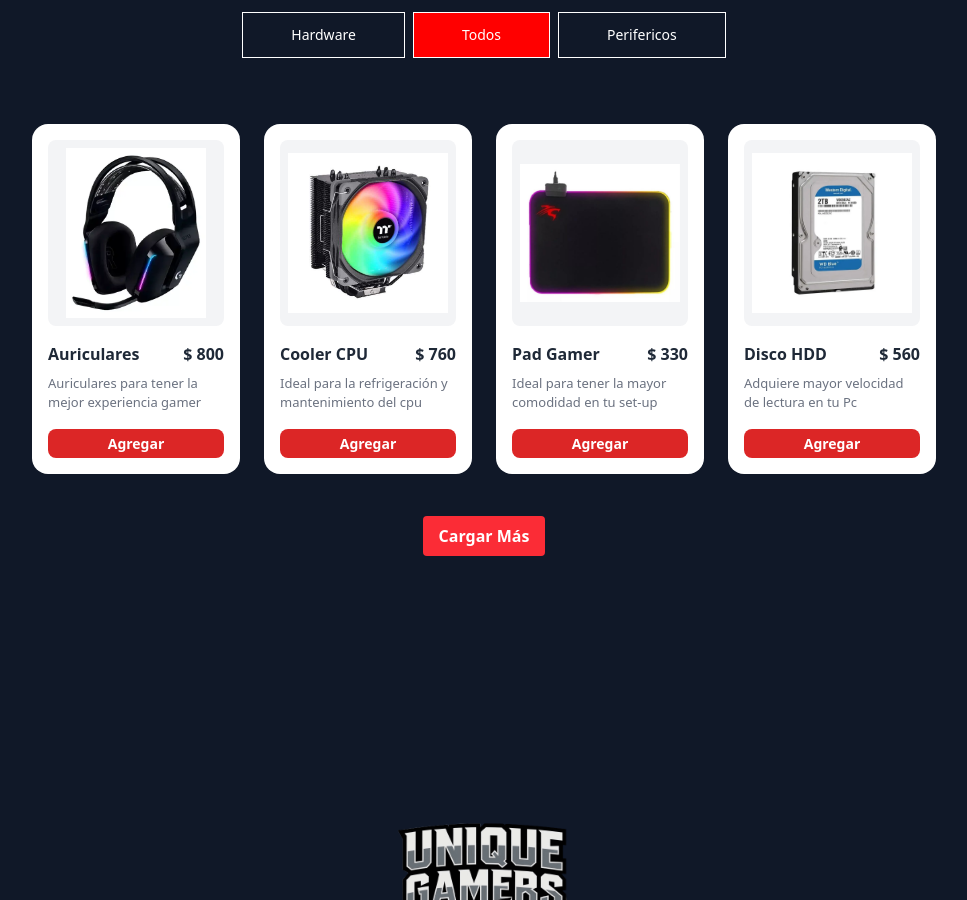
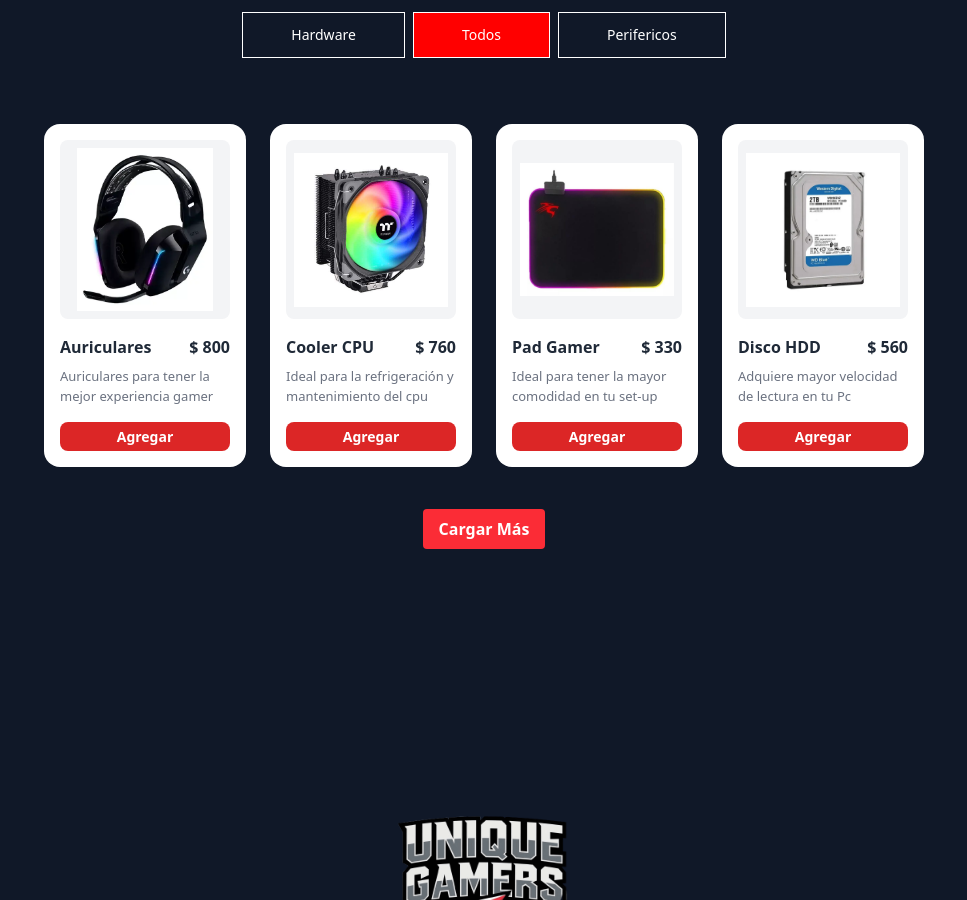
Before and after one commit to santiagosuarez32/integrador-js, a website built with Vite: page index.html in a window 1280 px wide. Shown: the part 1900-2800 px from the top of the page, without its empty margins (156-1123 px from the left). Built offline with nearby package versions, Linux system fonts and the light colour scheme.

Commit message:
sdfsdfFF

```diff
--- a/index.html
+++ b/index.html
@@ -193,7 +193,7 @@
           </button>
         </div>
       </div>
-      <div class="grid grid-cols-1 sm:grid-cols-2 md:grid-cols-3 lg:grid-cols-4 max-xl:gap-4 gap-6 products-container">
+      <div class="grid grid-cols-2 sm:grid-cols-2 w-110 lg:w-220 md:w-220 md:grid-cols-4 lg:grid-cols-4 max-xl:gap-4 gap-6 products-container ">
       </div>
       <div class="p-7 load-button">
         <div class="p-2">
```
